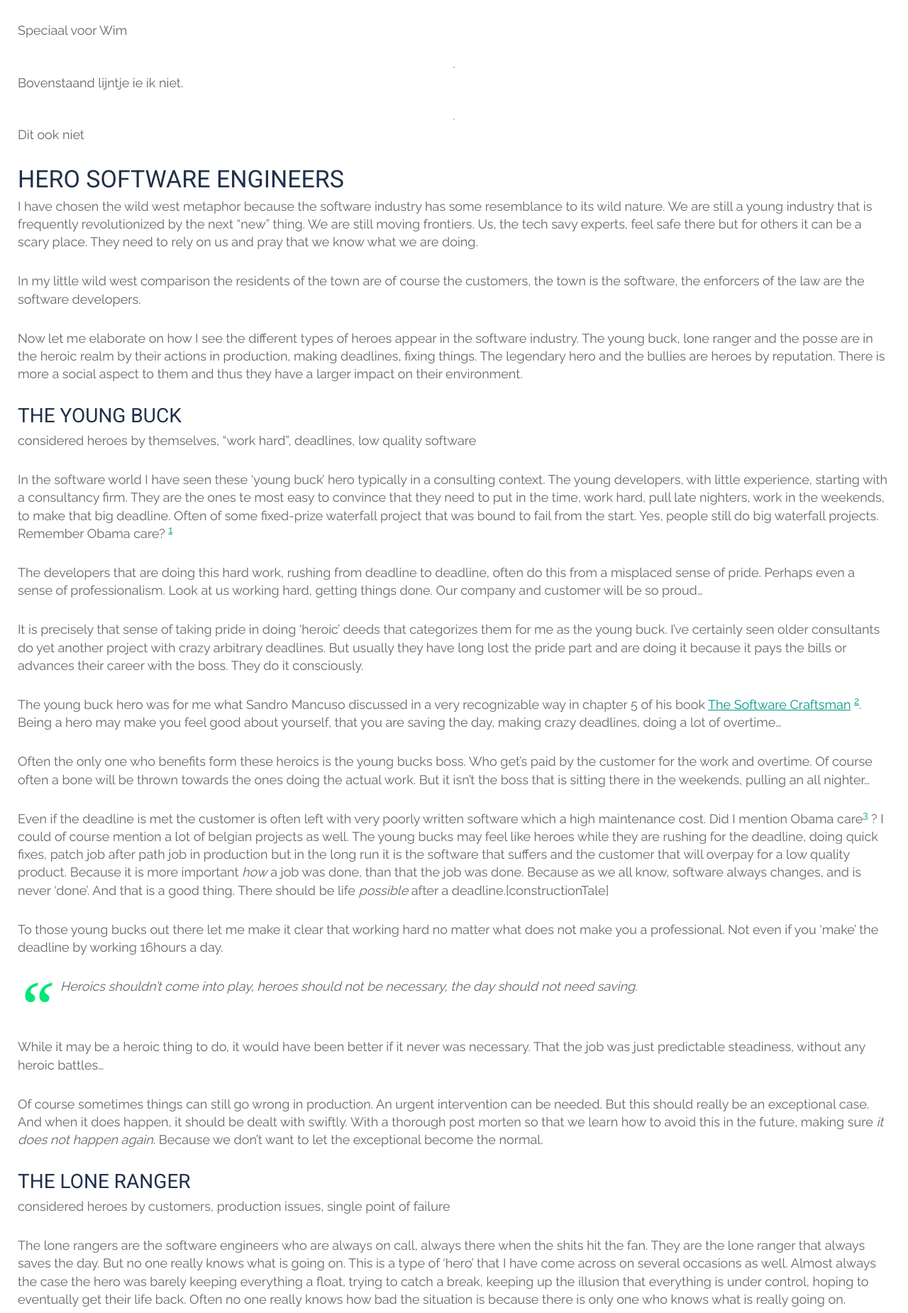
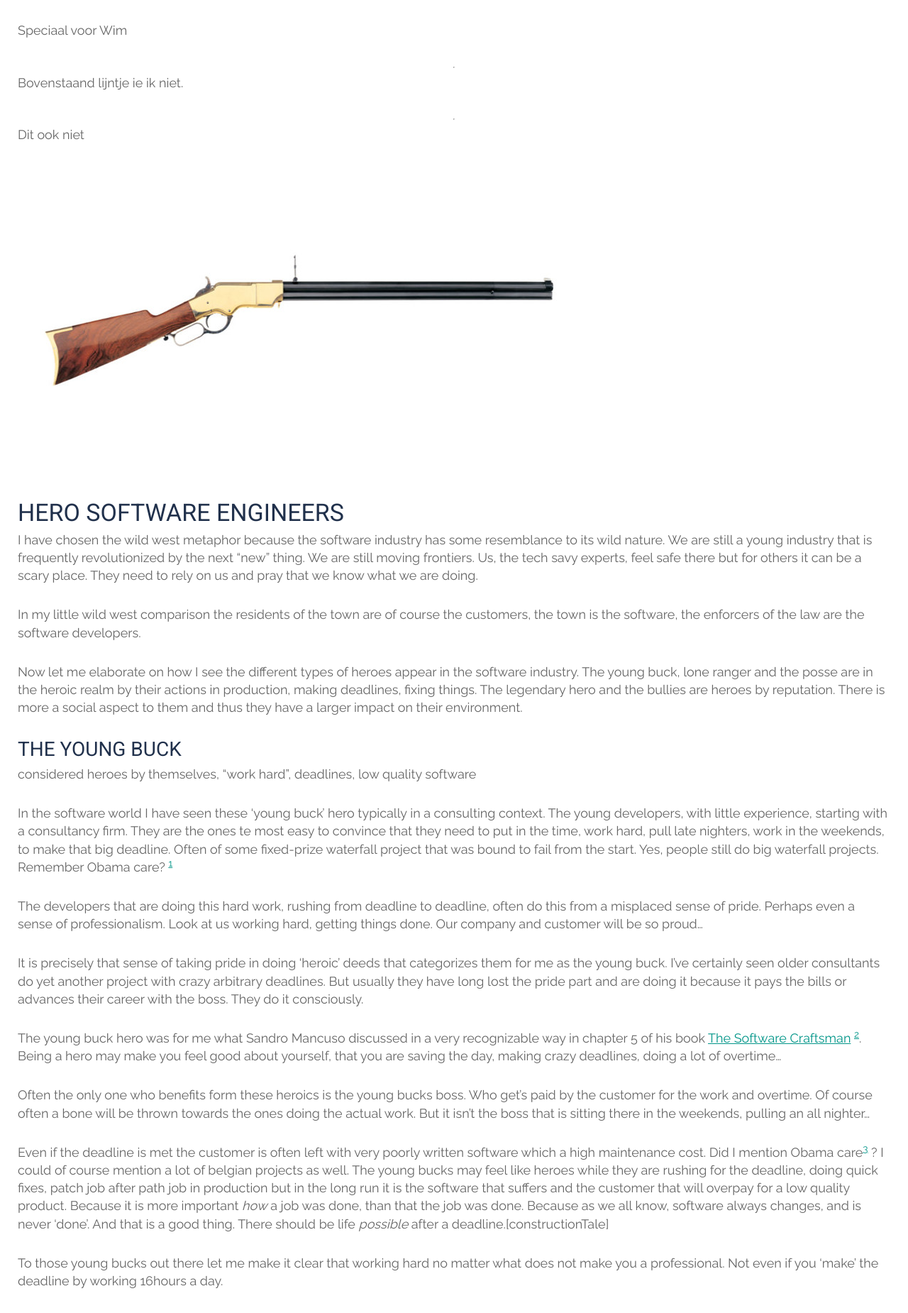
Before and after one commit to tripledio/tripledio.github.io, a Jekyll site: the page built from _posts/2018-05-01-Heroes.md, in a window 1280 px wide. Shown: the part 3596-5446 px from the top of the page at 71% size. Built offline with Jekyll 4.4.1, drawn with Linux system fonts in a browser that asks for light colours.

Commit message:
added rifle

```diff
--- a/_posts/2018-05-01-Heroes.md
+++ b/_posts/2018-05-01-Heroes.md
@@ -80,6 +80,8 @@ Bovenstaand lijntje ie ik niet.
 ___
 
 Dit ook niet
+
+![rifle](/img/posts/heroes/rifle.jpg)
 
 ## Hero software engineers
 
```
Also changed, not shown: img/posts/heroes/rifle.jpg (added).
